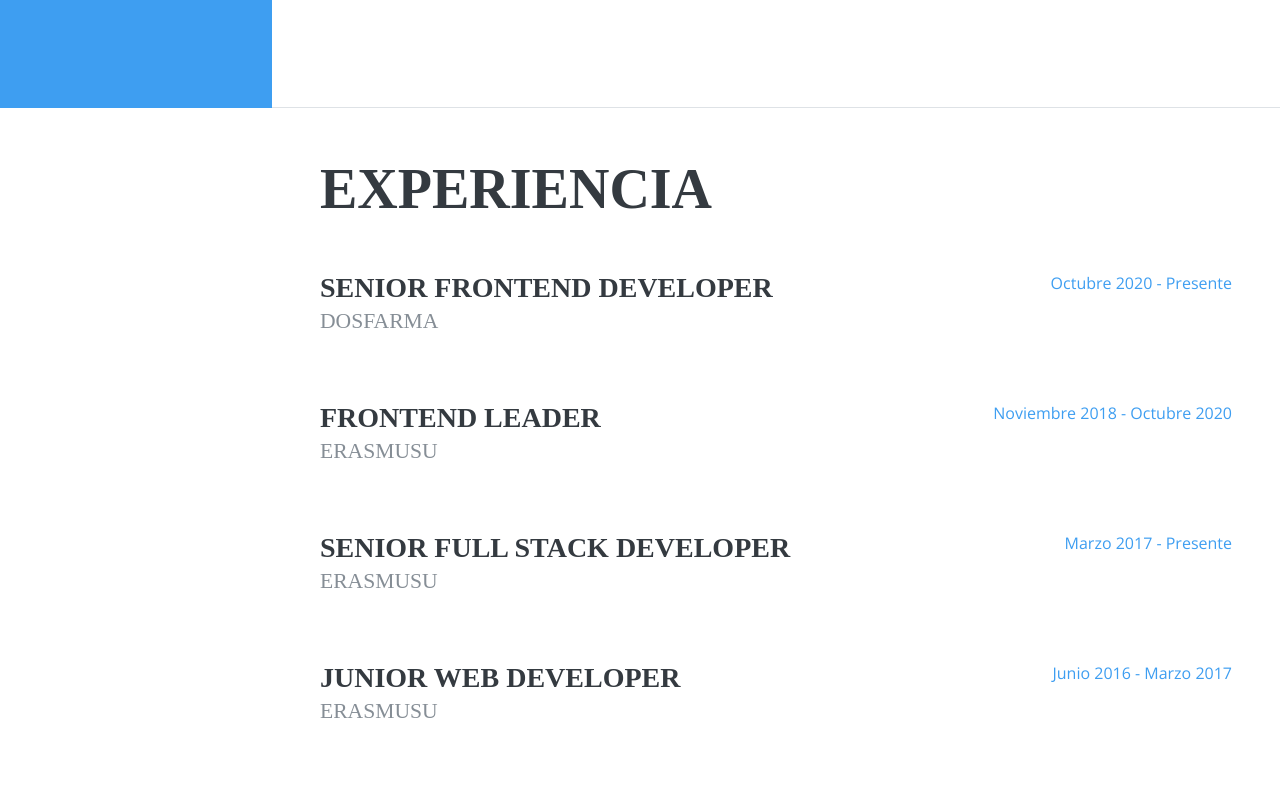
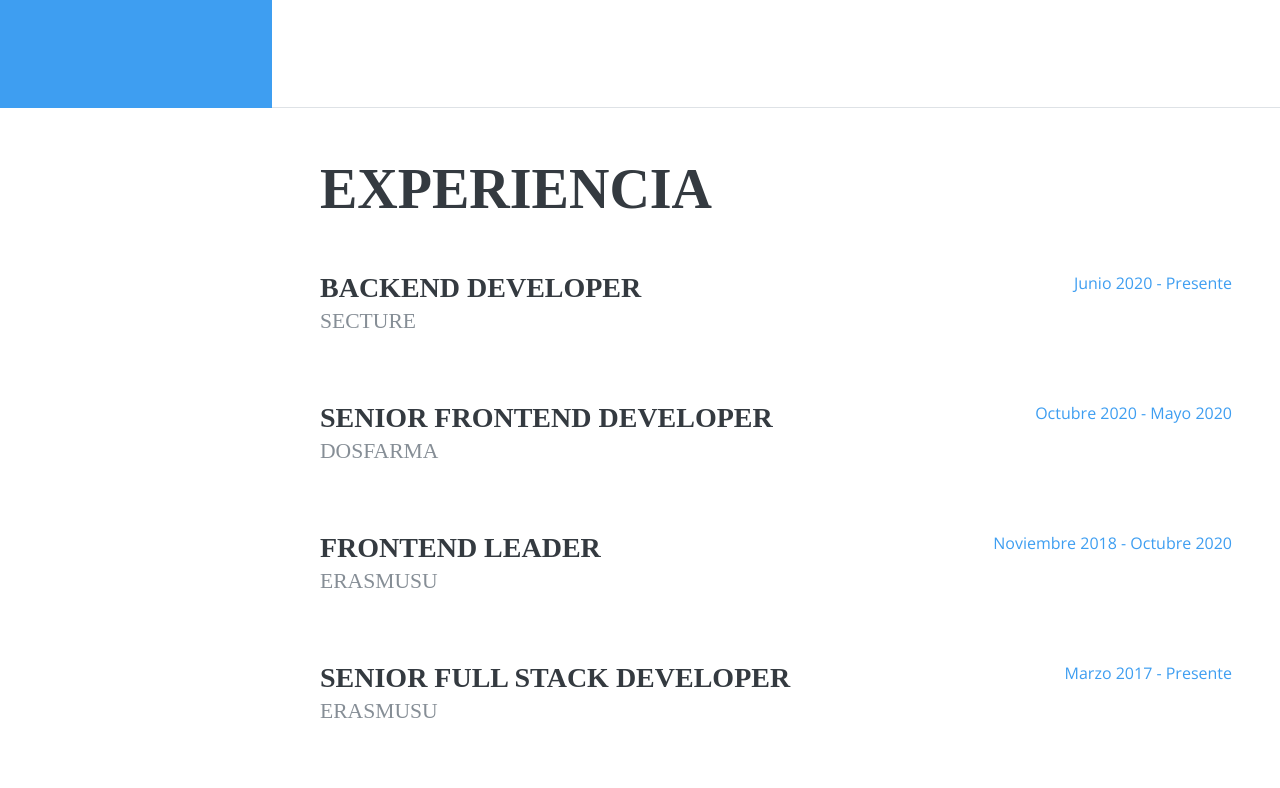
Before and after one commit to davidplpz/davidplpz.github.io, a plain HTML site: page index.html in a window 1280 px wide. Shown: the part 692-1480 px from the top of the page. Drawn offline with nearby package versions, Linux system fonts and the light colour scheme; a web font is replaced by a local one.

Commit message:
Update index.html

```diff
--- a/index.html
+++ b/index.html
@@ -115,11 +115,21 @@
 
           <div class="resume-item d-flex flex-column flex-md-row mb-5">
             <div class="resume-content mr-auto">
+              <h3 class="mb-0">Backend Developer</h3>
+              <div class="subheading mb-3">Secture</div>
+            </div>
+            <div class="resume-date text-md-right">
+              <span class="text-primary">Junio 2020 - Presente</span>
+            </div>
+          </div>
+
+          <div class="resume-item d-flex flex-column flex-md-row mb-5">
+            <div class="resume-content mr-auto">
               <h3 class="mb-0">Senior Frontend Developer</h3>
               <div class="subheading mb-3">Dosfarma</div>
             </div>
             <div class="resume-date text-md-right">
-              <span class="text-primary">Octubre 2020 - Presente</span>
+              <span class="text-primary">Octubre 2020 - Mayo 2020</span>
             </div>
           </div>
 
```
